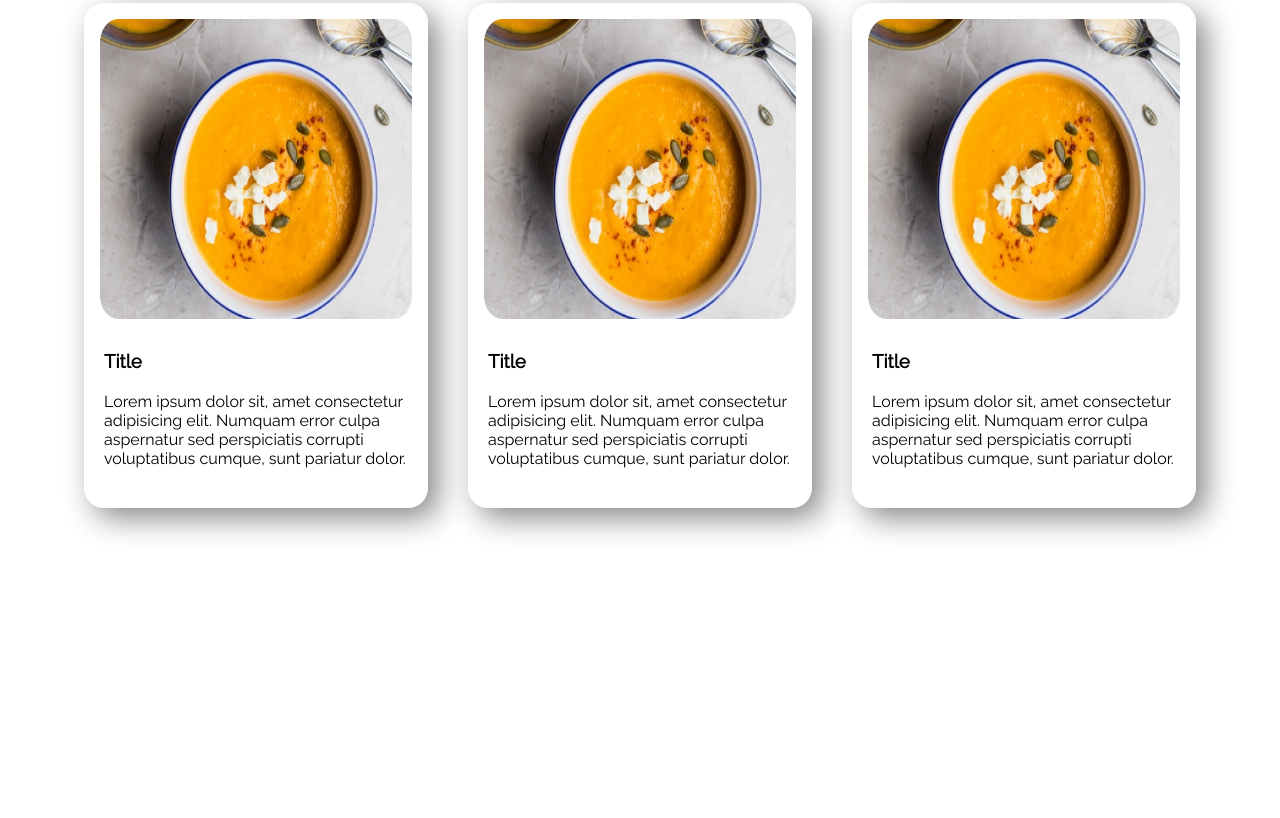
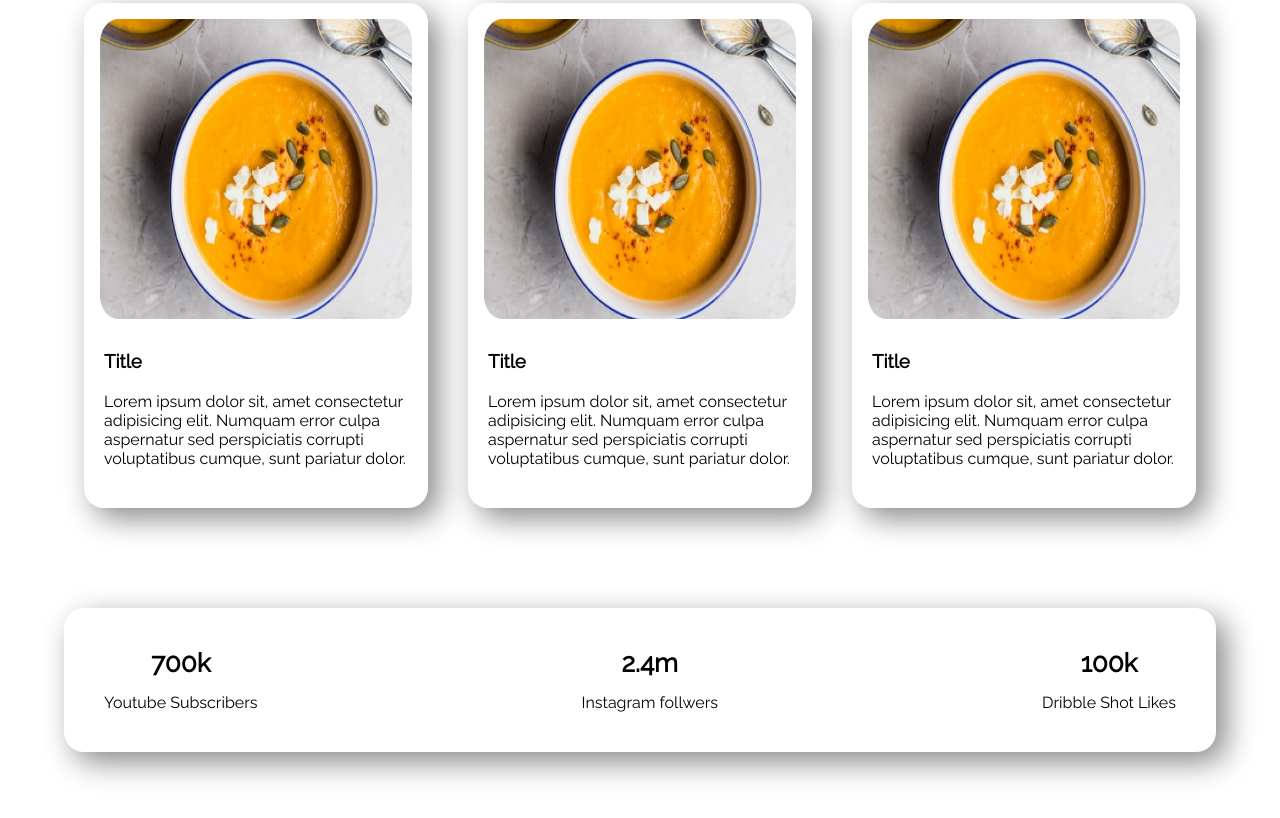
Before and after one commit to Redowan371/Food-Network, a plain HTML site: page index.html in a window 1280 px wide. Shown: the part 2739-3557 px from the top of the page. Before the commit the page ends 3317 px from the top, so only its background shows below. Drawn offline with Linux system fonts and the light colour scheme.

Commit message:
counter section added

```diff
--- a/assets/css/style.css
+++ b/assets/css/style.css
@@ -224,3 +224,21 @@ margin-top: 30px;
     padding: 20px 20px 40px 20px;
 }
 /************ Latest Recipes style End**************/
+#counter{
+    padding: 0 5%;
+    margin: 80px 0;
+}
+.counter-container{
+    display: flex;
+    justify-content: space-between;
+    align-items: center;
+    padding: 40px;
+    text-align: center;
+    box-shadow: 10px 10px 30px 0px #888888;
+    border-radius: 20px;
+}
+.counter-item h1{
+    font-size: 26px;
+    font-weight: bold;
+    margin-bottom: 15px;
+}
--- a/index.html
+++ b/index.html
@@ -142,7 +142,24 @@
     </section>
     <!------Latest Recipes Section End---------->
 
-
+    <!------Counter Section Start---------->
+    <section id="counter">
+        <div class="counter-container">
+            <div class="counter-item">
+                <h1>700k</h1>
+                <p>Youtube Subscribers</p>
+            </div>
+            <div class="counter-item">
+                <h1>2.4m</h1>
+                <p>Instagram follwers</p>
+            </div>
+            <div class="counter-item">
+                <h1>100k</h1>
+                <p>Dribble Shot Likes</p>
+            </div>
+        </div>
+    </section>
+    <!------Counter Section End---------->
 
 
 </body>
```
